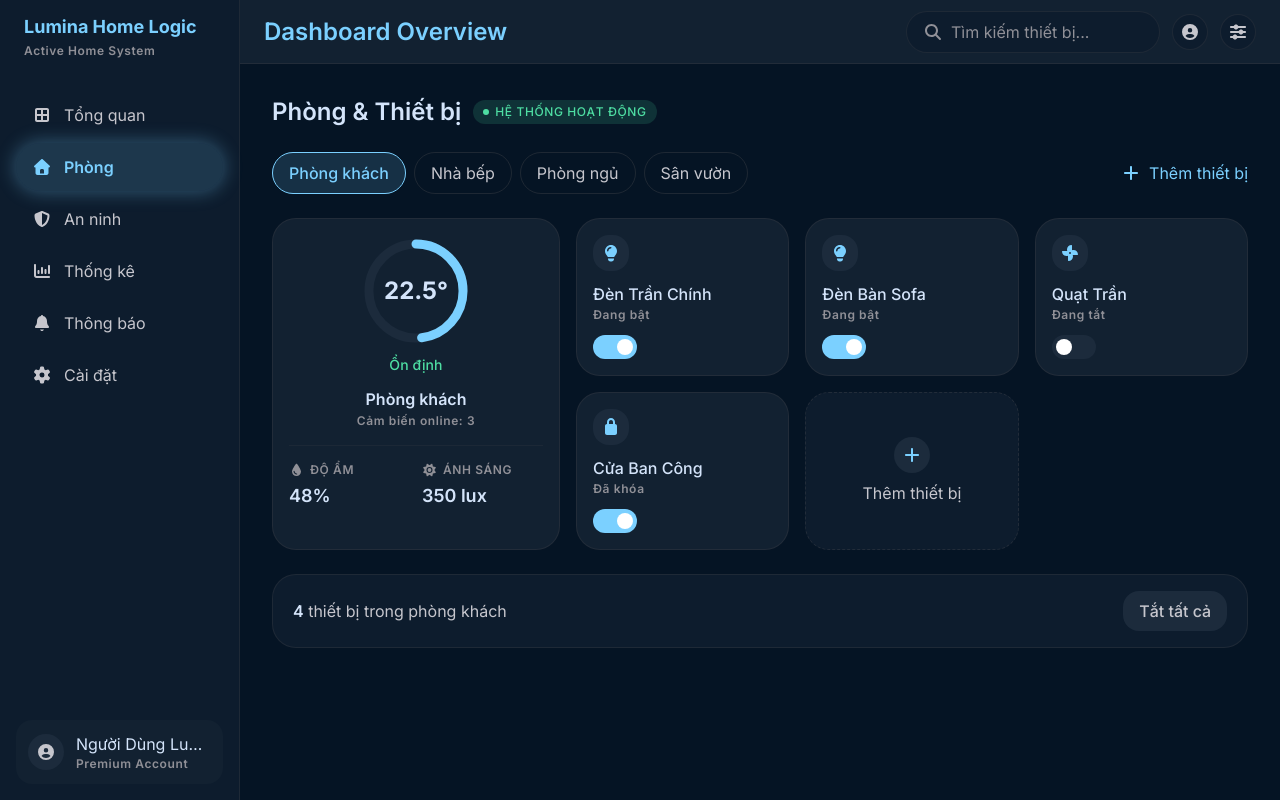
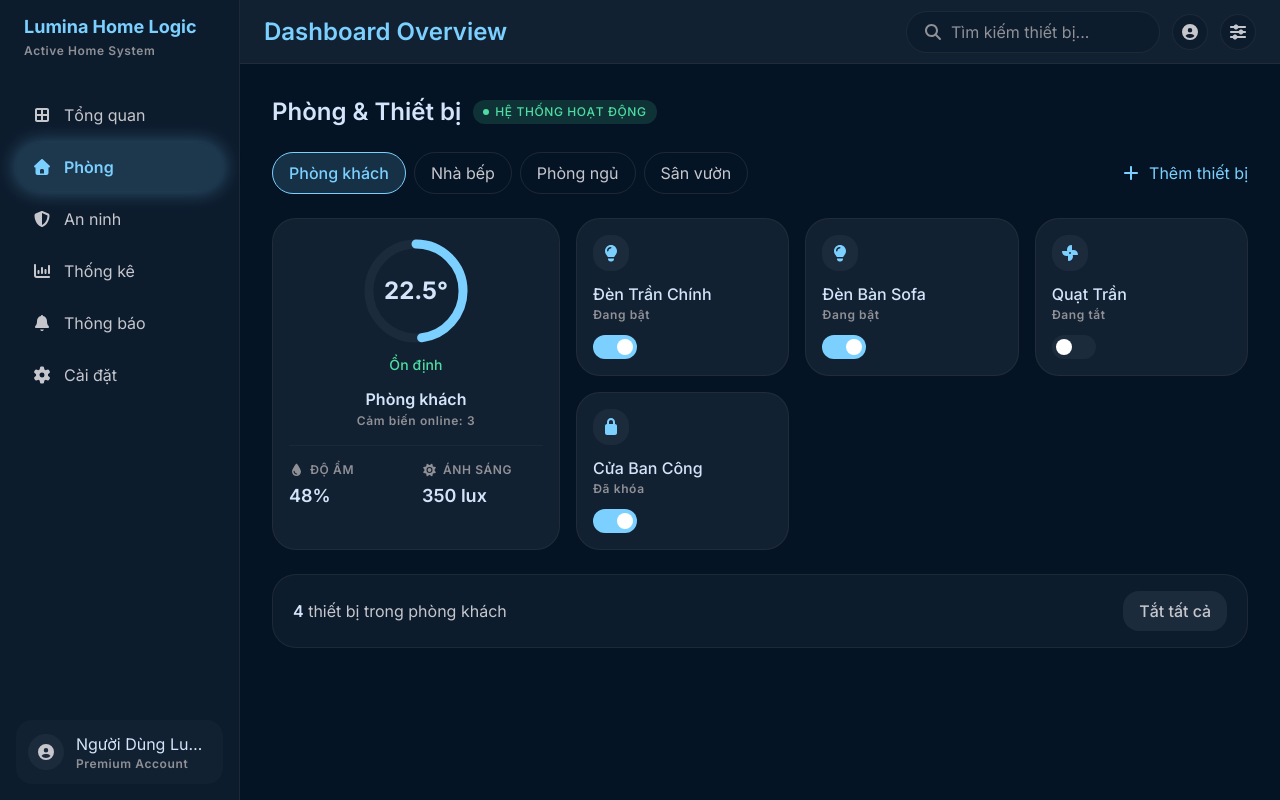
Before and after one commit to karmavt123/Smarthome, a React (Vite) app: page /phong in a window 1280 px wide. Built offline with nearby package versions, Linux system fonts and the light colour scheme.

Commit message:
remove unused code

```diff
--- a/src/components/AddDeviceTile.js
+++ /dev/null
@@ -1,19 +0,0 @@
-import { FontAwesomeIcon } from '@fortawesome/react-fontawesome';
-import { faPlus } from '@fortawesome/free-solid-svg-icons';
-
-function AddDeviceTile({ onClick }) {
-  return (
-    <button
-      type="button"
-      onClick={onClick}
-      className="bg-surface-container-low rounded-xl border border-dashed border-outline-variant/40 flex flex-col items-center justify-center gap-2 p-4 min-h-[9.5rem] text-center hover:bg-surface-container-high transition-colors"
-    >
-      <div className="w-9 h-9 rounded-full bg-surface-container-high flex items-center justify-center text-secondary">
-        <FontAwesomeIcon icon={faPlus} className="w-4 h-4" />
-      </div>
-      <p className="text-body-md text-on-surface-variant">Thêm thiết bị</p>
-    </button>
-  );
-}
-
-export default AddDeviceTile;
--- a/src/pages/RoomsPage.js
+++ b/src/pages/RoomsPage.js
@@ -6,7 +6,6 @@ import Modal from '~/components/Modal';
 import RoomTabs from '~/components/RoomTabs';
 import RoomClimateCard from '~/components/RoomClimateCard';
 import QuickControlCard from '~/components/QuickControlCard';
-import AddDeviceTile from '~/components/AddDeviceTile';
 import AddDeviceForm from '~/components/AddDeviceForm';
 
 const ROOMS = [
@@ -57,18 +56,22 @@ function RoomsPage() {
   const selectRoom = (roomId) => router.navigate(`/phong?id=${roomId}`);
 
   const toggleDevice = (id) => {
-    setDevices((prev) => prev.map((device) => (device.id === id ? { ...device, checked: !device.checked } : device)));
+    setDevices((prev) =>
+      prev.map((device) => (device.id === id ? { ...device, checked: !device.checked } : device))
+    );
   };
 
   const turnOffAll = () => {
     setDevices((prev) =>
-      prev.map((device) => (device.roomId === activeRoomId ? { ...device, checked: false } : device))
+      prev.map((device) =>
+        device.roomId === activeRoomId ? { ...device, checked: false } : device
+      )
     );
   };
 
   return (
     <div className="p-6 md:p-8">
-      <div className="flex items-center gap-3 mb-6">
+      <div className="flex items-center gap-3 mb-6 flex-wrap">
         <h1 className="text-headline-md font-semibold text-on-surface">Phòng & Thiết bị</h1>
         <span className="inline-flex items-center gap-1.5 px-2.5 py-1 rounded-full bg-tertiary/15 text-tertiary text-label-sm font-medium">
           <span className="w-1.5 h-1.5 rounded-full bg-current" />
@@ -107,13 +110,13 @@ function RoomsPage() {
               />
             );
           })}
-          <AddDeviceTile onClick={() => setModalOpen(true)} />
         </div>
       </div>
 
       <div className="flex items-center justify-between gap-4 bg-surface-container-low rounded-xl border border-outline-variant/30 px-5 py-4 mt-6">
         <p className="text-body-md text-on-surface-variant">
-          <span className="font-semibold text-on-surface">{roomDevices.length}</span> thiết bị trong {activeRoom.name.toLowerCase()}
+          <span className="font-semibold text-on-surface">{roomDevices.length}</span> thiết bị trong{' '}
+          {activeRoom.name.toLowerCase()}
         </p>
         <button
           type="button"
```
